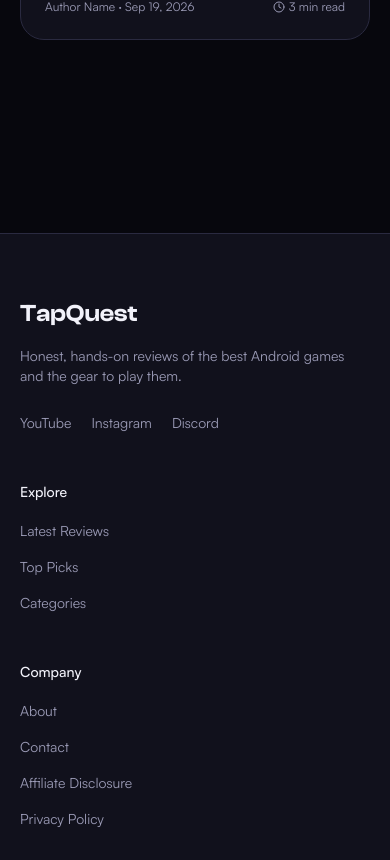
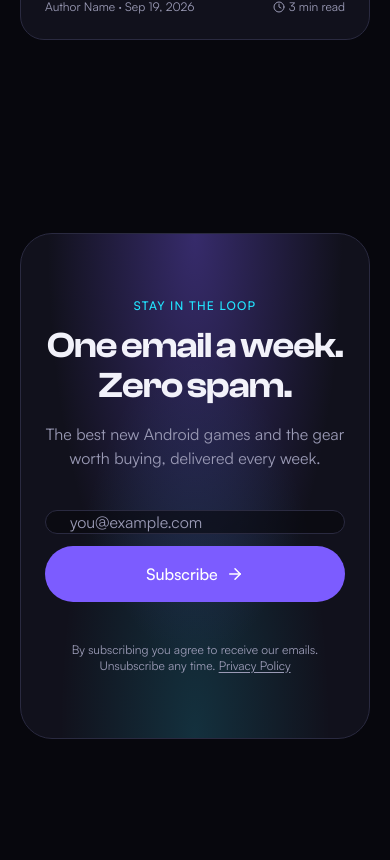
Before and after one commit to KANNASURES/gaming-blog, a Next.js app in the folder frontend/: page / in a window 390 px wide. Shown: the part 11140-12000 px from the top of the page. Built offline with nearby package versions, Linux system fonts and the light colour scheme.

Commit message:
feat(frontend): newsletter section with validation and states

```diff
--- a/frontend/src/app/page.tsx
+++ b/frontend/src/app/page.tsx
@@ -5,6 +5,7 @@
 import Categories from "@/components/home/Categories";
 import TopPicks from "@/components/home/TopPicks";
 import LatestReviews from "@/components/home/LatestReviews";
+import Newsletter from "@/components/home/Newsletter";
 
 export default async function Home() {
   const home = await getHomeContent();
@@ -17,6 +18,7 @@
       <Categories data={home.categories} />
       <TopPicks data={home.topPicks} />
       <LatestReviews data={home.latestReviews} />
+      <Newsletter data={home.newsletter} />
     </>
   );
 }
--- /dev/null
+++ b/frontend/src/components/home/Newsletter.tsx
@@ -0,0 +1,167 @@
+"use client";
+
+import { useState, type FormEvent } from "react";
+import Link from "next/link";
+import { ArrowRight, CheckCircle2, Loader2 } from "lucide-react";
+import Reveal from "@/components/ui/Reveal";
+import { subscribe } from "@/services/subscriber-service";
+import type { NewsletterContent } from "@/types/home";
+
+type Status = "idle" | "submitting" | "success" | "error";
+
+const EMAIL_PATTERN = /^[^\s@]+@[^\s@]+\.[^\s@]{2,}$/;
+
+export default function Newsletter({ data }: { data: NewsletterContent }) {
+  const [email, setEmail] = useState("");
+  const [trap, setTrap] = useState("");
+  const [status, setStatus] = useState<Status>("idle");
+  const [message, setMessage] = useState<string | null>(null);
+
+  const handleSubmit = async (event: FormEvent<HTMLFormElement>) => {
+    event.preventDefault();
+    if (status === "submitting") return;
+
+    const value = email.trim();
+
+    if (!EMAIL_PATTERN.test(value)) {
+      setStatus("error");
+      setMessage(data.invalidEmailMessage);
+      return;
+    }
+
+    // Bots fill hidden fields. Pretend it worked, but send nothing.
+    if (trap) {
+      setStatus("success");
+      return;
+    }
+
+    setStatus("submitting");
+    setMessage(null);
+
+    try {
+      const result = await subscribe(value);
+      if (result.ok) {
+        setStatus("success");
+      } else {
+        setStatus("error");
+        setMessage(data.errorMessage);
+      }
+    } catch {
+      setStatus("error");
+      setMessage(data.errorMessage);
+    }
+  };
+
+  return (
+    <section className="mx-auto max-w-7xl px-5 py-24 md:px-8 md:py-32">
+      <Reveal>
+        <div className="relative overflow-hidden rounded-[2rem] border border-line bg-surface px-6 py-16 text-center md:px-16 md:py-24">
+          <div
+            aria-hidden="true"
+            className="absolute inset-0 bg-[radial-gradient(ellipse_at_50%_0%,rgba(124,92,255,0.35),transparent_60%),radial-gradient(ellipse_at_50%_100%,rgba(34,229,255,0.15),transparent_55%)]"
+          />
+
+          <div className="relative mx-auto max-w-xl">
+            <p className="text-xs font-medium uppercase tracking-widest text-glow">
+              {data.sectionLabel}
+            </p>
+            <h2 className="mt-3 font-display text-4xl font-semibold tracking-tight md:text-5xl">
+              {data.title}
+            </h2>
+            <p className="mt-4 text-muted">{data.subtitle}</p>
+
+            {status === "success" ? (
+              <div
+                role="status"
+                className="mt-10 flex flex-col items-center gap-3"
+              >
+                <CheckCircle2 size={40} className="text-glow" />
+                <p className="font-display text-2xl font-semibold">
+                  {data.successTitle}
+                </p>
+                <p className="text-muted">{data.successMessage}</p>
+              </div>
+            ) : (
+              <form onSubmit={handleSubmit} noValidate className="mt-10">
+                <label htmlFor="newsletter-email" className="sr-only">
+                  {data.emailLabel}
+                </label>
+
+                <div className="flex flex-col gap-3 sm:flex-row">
+                  <input
+                    id="newsletter-email"
+                    type="email"
+                    name="email"
+                    autoComplete="email"
+                    inputMode="email"
+                    value={email}
+                    onChange={(e) => {
+                      setEmail(e.target.value);
+                      if (status === "error") {
+                        setStatus("idle");
+                        setMessage(null);
+                      }
+                    }}
+                    placeholder={data.emailPlaceholder}
+                    aria-invalid={status === "error"}
+                    aria-describedby="newsletter-feedback"
+                    disabled={status === "submitting"}
+                    className="h-14 flex-1 rounded-full border border-line bg-bg/60 px-6 text-ink outline-none transition-colors placeholder:text-muted focus:border-glow disabled:opacity-60"
+                  />
+
+                  {/* Bot trap: invisible to people, tempting to bots */}
+                  <input
+                    type="text"
+                    name="website"
+                    value={trap}
+                    onChange={(e) => setTrap(e.target.value)}
+                    tabIndex={-1}
+                    autoComplete="off"
+                    aria-hidden="true"
+                    className="absolute -left-[9999px] h-0 w-0 opacity-0"
+                  />
+
+                  <button
+                    type="submit"
+                    disabled={status === "submitting"}
+                    className="inline-flex h-14 items-center justify-center gap-2 rounded-full bg-brand px-8 font-medium text-white transition-transform hover:scale-105 disabled:scale-100 disabled:opacity-70"
+                  >
+                    {status === "submitting" ? (
+                      <>
+                        <Loader2 size={18} className="animate-spin" />
+                        {data.submittingLabel}
+                      </>
+                    ) : (
+                      <>
+                        {data.submitLabel}
+                        <ArrowRight size={18} />
+                      </>
+                    )}
+                  </button>
+                </div>
+
+                <p
+                  id="newsletter-feedback"
+                  role="alert"
+                  className="mt-3 min-h-5 text-sm text-cta"
+                >
+                  {message}
+                </p>
+
+                <p className="mt-2 text-xs text-muted">
+                  {data.consentNote}{" "}
+                  <Link
+                    href={data.privacyLink.href}
+                    className="underline underline-offset-2 transition-colors hover:text-glow"
+                  >
+                    {data.privacyLink.label}
+                  </Link>
+                </p>
+              </form>
+            )}
+          </div>
+        </div>
+      </Reveal>
+    </section>
+  );
+}
```
